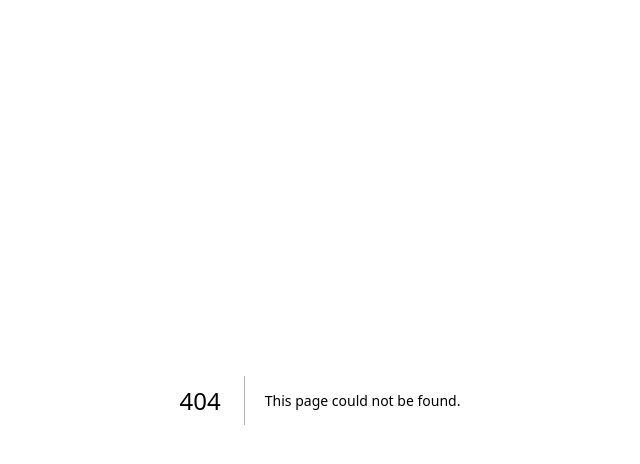
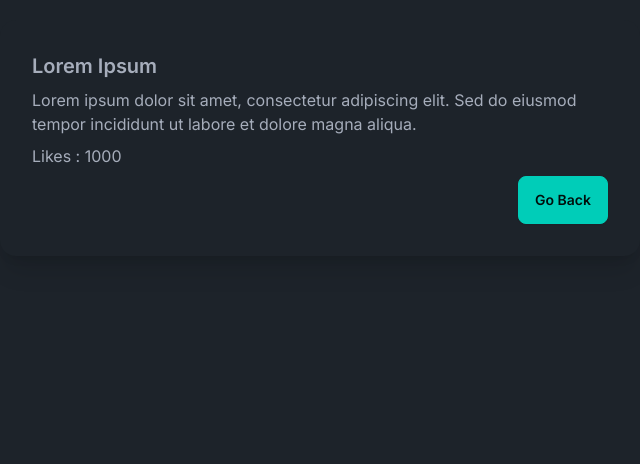
Before and after one commit to mr-tnmy-srkr/next-level-data-fetching-next.js, a Next.js app: page /posts/1 in a window 1280 px wide. Before the commit this address had no page. Shown: the top 464 px of the page, without its empty margins (320-960 px from the left). Built offline with nearby package versions, Linux system fonts and the light colour scheme; data requests are answered from the project's data file.

Commit message:
dynamic data fetching with ssg

```diff
--- /dev/null
+++ b/src/app/posts/[id]/page.js
@@ -0,0 +1,43 @@
+import Link from "next/link";
+
+export async function generateStaticParams(){
+
+const res = await fetch("http://localhost:5000/posts")
+const posts = await res.json()
+const ids = posts.map(post=>{
+    return {
+        id:post.id + ""
+    }
+})
+// console.log(ids);
+
+
+    return ids
+}
+
+const DetailsPage = async ({params}) => {
+    console.log(params.id);
+    const res = await fetch(`http://localhost:5000/posts/${params.id}`)
+    const post = await res.json()
+    // console.log(post);
+  return (
+    <div>
+        <div
+          className="card bg-base-100 my-5 shadow-xl w-1/2 mx-auto"
+        >
+          <div className="card-body">
+            <h2 className="card-title">{post.title}</h2>
+            <p>{post.description}</p>
+            <p>Likes : {post.likes_count}</p>
+            <div className="card-actions justify-end">
+              <Link href={`/posts`}>
+                <button className="btn btn-accent">Go Back</button>
+              </Link>
+            </div>
+          </div>
+        </div>
+    </div>
+  )
+}
+
+export default DetailsPage
--- a/src/app/posts/page.js
+++ b/src/app/posts/page.js
@@ -1,25 +1,32 @@
+import Link from "next/link";
+
 const page = async () => {
-  const res = await fetch("http://localhost:5000/posts",{
+  const res = await fetch("http://localhost:5000/posts", {
     // cache:"force-cache"
-   /*  next:{
+    /*  next:{
       revalidate:5
     } */
-    cache:"no-store"
+    cache: "no-store",
   });
   const posts = await res.json();
   // console.log(posts);
 
   return (
     <div className="w-full">
-      <h1 className="text-2xl text-center">Total postss: {posts.length}</h1>
+      <h1 className="text-2xl text-center">Total posts: {posts.length}</h1>
       {posts.map((post) => (
-        <div key={post.id} className="card bg-base-100 my-5 shadow-xl w-1/2 mx-auto">
+        <div
+          key={post.id}
+          className="card bg-base-100 my-5 shadow-xl w-1/2 mx-auto"
+        >
           <div className="card-body">
             <h2 className="card-title">{post.title}</h2>
             <p>{post.description}</p>
             <p>Likes : {post.likes_count}</p>
             <div className="card-actions justify-end">
-              <button className="btn btn-primary">See More</button>
+              <Link href={`/posts/${post.id}`}>
+                <button className="btn btn-primary">See More</button>
+              </Link>
             </div>
           </div>
         </div>
```
